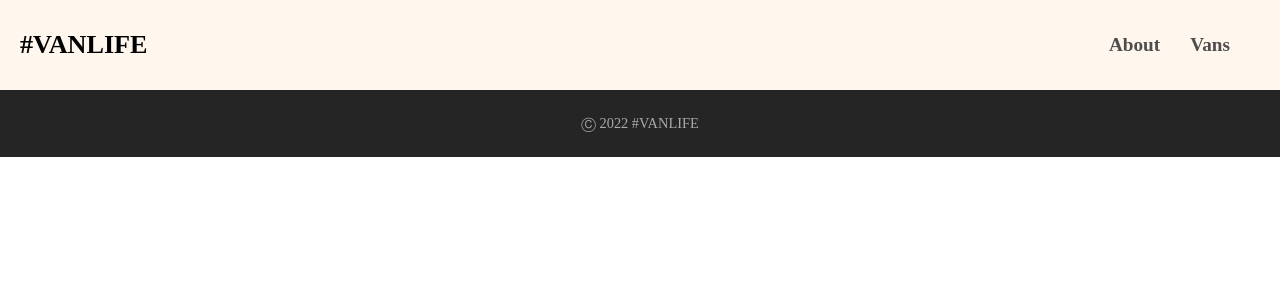
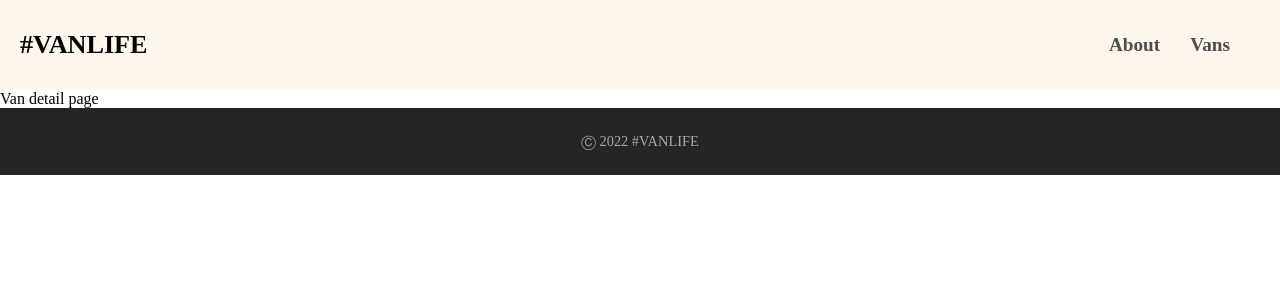
Before and after one commit to GiseleBCSantos/AprendendoReact, a React (Vite) app in the folder ReactRouter/Section1_Introduction_to_ReactRouter/introductionToReactRouter/: page /vans/1 in a window 1280 px wide. Shown: the top 300 px of the page. Built offline with nearby package versions, Linux system fonts and the light colour scheme; what miragejs would draw is missing.

Commit message:
:sparkles: Route Params - part 1
Add Route for VanDetail and Link to it

```diff
--- a/ReactRouter/Section1_Introduction_to_ReactRouter/introductionToReactRouter/src/App.jsx
+++ b/ReactRouter/Section1_Introduction_to_ReactRouter/introductionToReactRouter/src/App.jsx
@@ -5,6 +5,7 @@ import './App.css'
 import Home from './pages/Home'
 import About from './pages/About'
 import Vans from './pages/Vans'
+import VanDetail from './components/van/VanDetail'
 import { BrowserRouter, Routes, Route, Link } from 'react-router-dom'
 import Button from './components/Button'
 import Navbar from './components/navbar/Navbar'
@@ -30,6 +31,10 @@ function App() {
             path='/vans'
             element={<Vans />}
           />
+          <Route
+            path='/vans/:id'
+            element={<VanDetail />}
+          />
         </Routes>
         <Footer />
       </BrowserRouter>
--- a/ReactRouter/Section1_Introduction_to_ReactRouter/introductionToReactRouter/src/components/van/VanDetail.jsx
+++ b/ReactRouter/Section1_Introduction_to_ReactRouter/introductionToReactRouter/src/components/van/VanDetail.jsx
@@ -2,7 +2,7 @@ import React from 'react'
 
 function VanDetail() {
   return (
-    <div></div>
+    <div>Van detail page</div>
   )
 }
 
--- a/ReactRouter/Section1_Introduction_to_ReactRouter/introductionToReactRouter/src/pages/Vans.jsx
+++ b/ReactRouter/Section1_Introduction_to_ReactRouter/introductionToReactRouter/src/pages/Vans.jsx
@@ -15,9 +15,9 @@ function Vans() {
   }, [])
 
   const vans = data.map(item => (
-    // <Link to={`/vans/${item.id}`}>
+    <Link to={`/vans/${item.id}`}>
       <Van data={item} key={item.id}/>
-    // </Link>
+    </Link>
   ))
 
   return (
```
